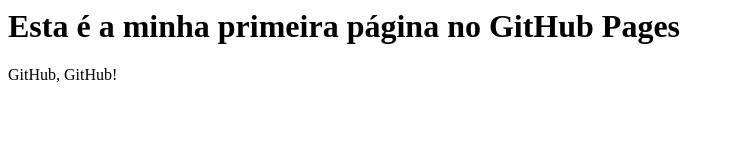
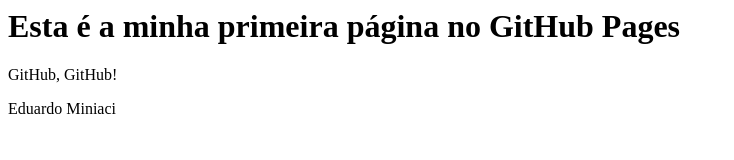
Before and after one commit to Biduzao/Repository_01, a plain HTML site: page index.html in a window 1280 px wide. Shown: the whole page, without its empty margins (0-734 px from the left). Drawn offline with Linux system fonts and the light colour scheme.

Commit message:
Update_01

```diff
--- a/index.html
+++ b/index.html
@@ -1,4 +1,5 @@
 <html>
 <h1 > Esta é a minha primeira página no GitHub Pages </h1 >
 <p> GitHub, GitHub!</p>
+<p> Eduardo Miniaci</p>
 </html>
```
